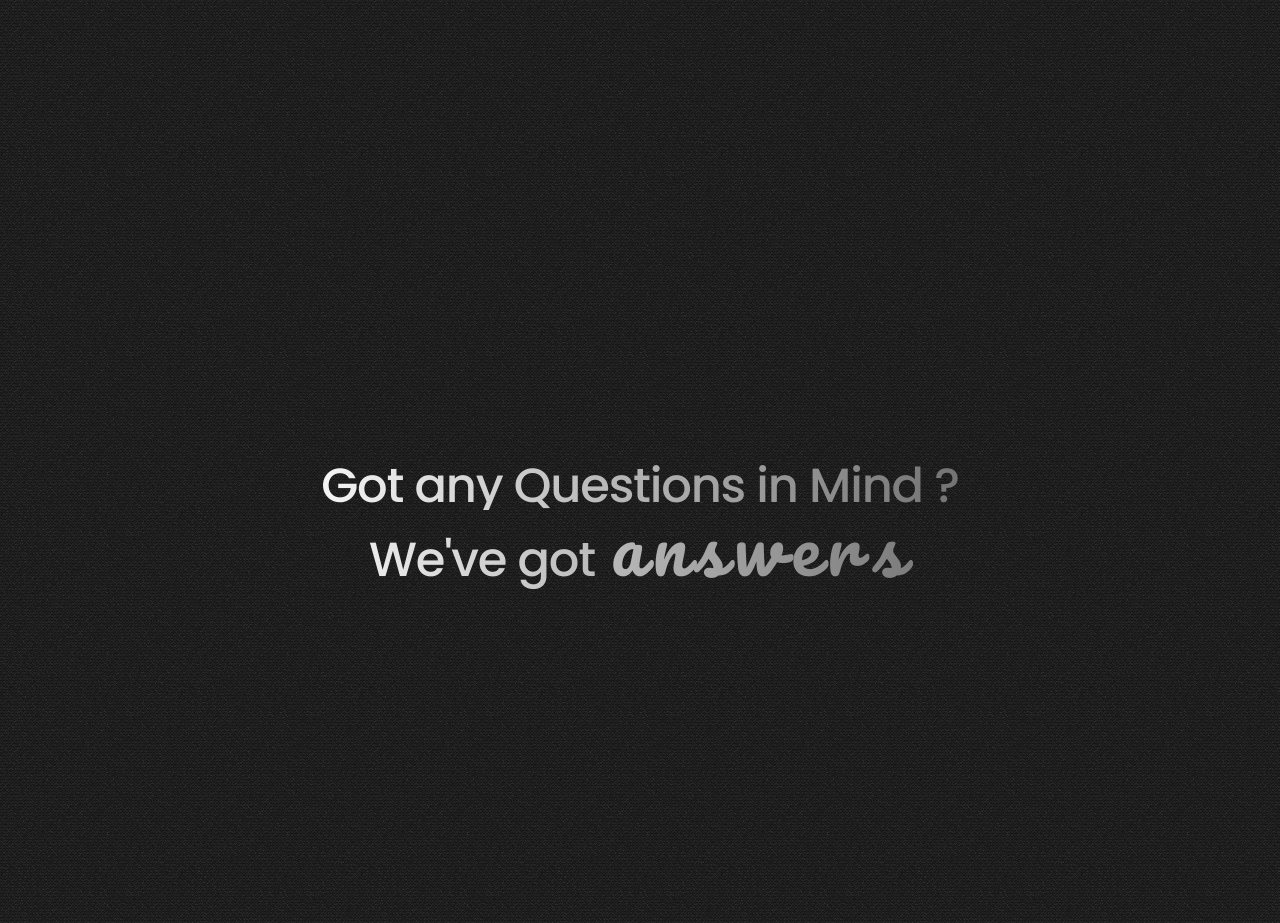
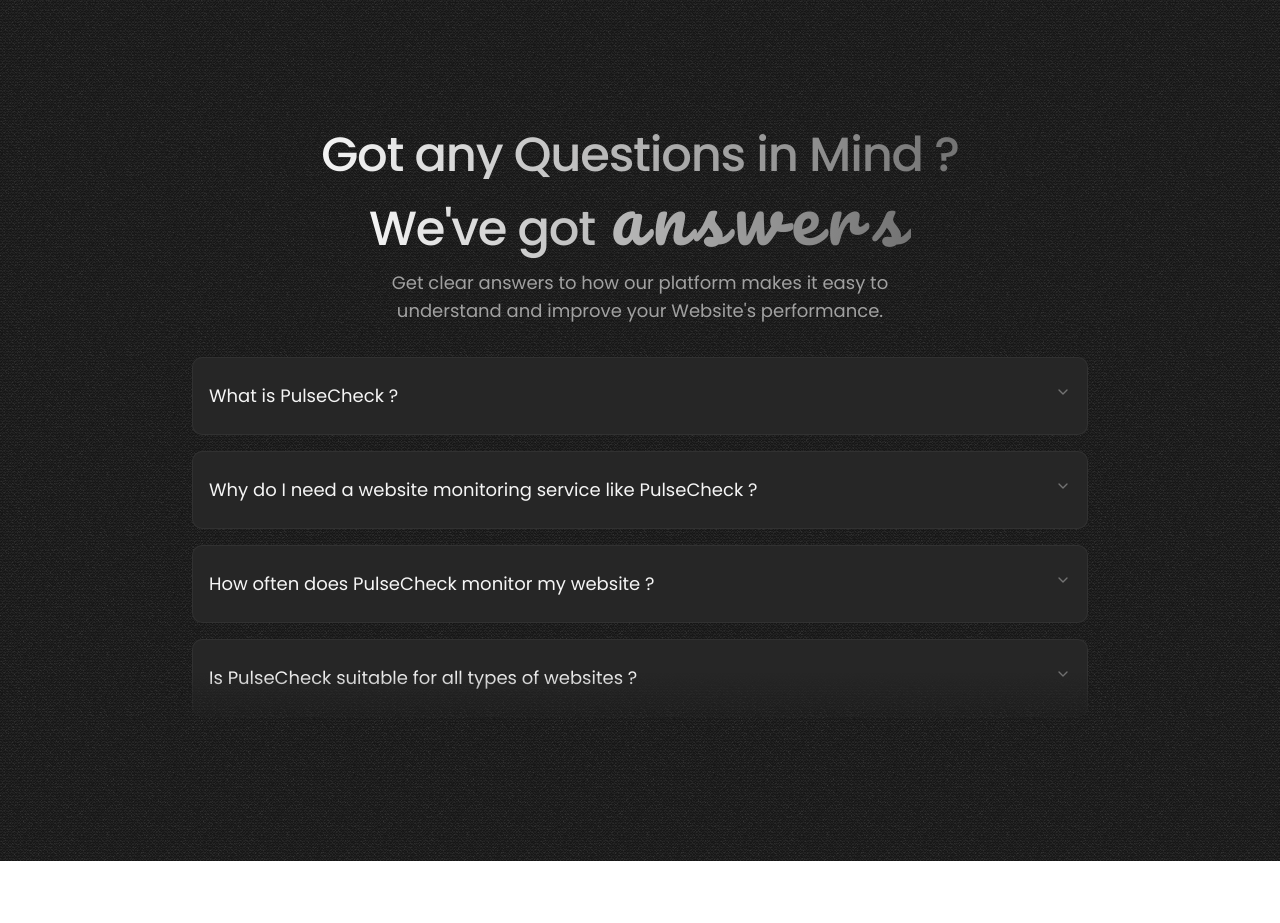
Before and after one commit to SAHILSHANGLOO35/PulseCheck, a Next.js app in the folder apps/frontend/: page / in a window 1280 px wide. Shown: the part 2720-3643 px from the top of the page. After the commit the page ends 3581 px from the top, so only its background shows below. Built offline with nearby package versions, Linux system fonts and the light colour scheme.

Commit message:
Done with the FAQ section

```diff
--- a/apps/frontend/app/page.tsx
+++ b/apps/frontend/app/page.tsx
@@ -3,7 +3,7 @@
 import { Particles } from "@/components/magicui/particles";
 import pulseIcon from "../public/PulseIcon.png";
 import Image from "next/image";
-import { motion } from "motion/react";
+import { motion, type Variants } from "motion/react";
 import {
   LayoutDashboard,
   LayoutDashboardIcon,
@@ -22,6 +22,12 @@
 import Typography from "@mui/material/Typography";
 import PersonIcon from "@mui/icons-material/Person";
 import InsightsIcon from "@mui/icons-material/Insights";
+import {
+  Accordion,
+  AccordionContent,
+  AccordionItem,
+  AccordionTrigger,
+} from "@/components/ui/accordion";
 
 export default function Home() {
   const navItems = [
@@ -34,6 +40,30 @@
   const [hovered, setHovered] = useState<number | null>(null);
   const scrollRef = useRef(null);
   const imageScrollRef = useRef(null);
+
+  const containerVariants: Variants = {
+    hidden: { opacity: 0 },
+    show: {
+      opacity: 1,
+      transition: {
+        staggerChildren: 0.2,
+      },
+    },
+  };
+
+  const itemVariants: Variants = {
+    hidden: { opacity: 0, x: -60 },
+    show: {
+      opacity: 1,
+      x: 0,
+      transition: {
+        type: "spring",
+        stiffness: 50,
+      },
+    },
+  };
+
+  const faqScrollRef = useRef(null);
 
   return (
     <div
@@ -527,7 +557,7 @@
           </div>
         </section>
 
-        <section className="min-h-screen flex items-center pt-32 pb-32 px-28 relative">
+        <section className="min-h-screen flex items-center pt-32 px-28 relative">
           <div className="w-full mx-auto flex flex-col justify-center items-center">
             <div className="flex text-center">
               <h2 className="text-5xl font-medium bg-clip-text bg-gradient-to-r from-neutral-100 to-neutral-500 text-transparent tracking-tight pt-2 pb-8">
@@ -538,7 +568,7 @@
               </h2>
             </div>
             <div
-              className="flex mt-10 w-screen pl-28 items-center"
+              className="flex mt-10 w-screen pl-28 items-center mask-b-from-85%"
               ref={imageScrollRef}
             >
               <div className="flex flex-col">
@@ -698,7 +728,7 @@
                     ease: "easeOut",
                   },
                 }}
-                viewport={{ root: imageScrollRef, amount: 0.3, once: true }}
+                viewport={{ root: imageScrollRef, amount: 0.2, once: true }}
               >
                 <Image
                   src="/Betterstack.jpg"
@@ -713,21 +743,85 @@
         </section>
 
         <section className="min-h-screen flex items-center pt-32 pb-32 px-28 relative">
-          <div className="w-full mx-auto flex flex-col justify-center items-center">
-            <div className="flex flex-col text-center">
+          <div className="w-full mx-auto flex flex-col justify-center items-center mask-b-from-90%">
+            <div className="flex flex-col items-center justify-center pb-8">
               <h2 className="text-5xl font-medium bg-clip-text bg-gradient-to-r from-neutral-100 to-neutral-500 text-transparent tracking-tight pt-2">
                 Got any Questions in Mind ?
               </h2>
-              <div className="flex text-5xl font-medium items-baseline justify-center gap-4 bg-clip-text bg-gradient-to-r from-neutral-100 to-neutral-500 text-transparent tracking-tight pb-2">
+              <div className="flex text-5xl font-medium items-baseline justify-center gap-4 bg-clip-text bg-gradient-to-r from-neutral-100 to-neutral-500 text-transparent tracking-tight pb-4">
                 <span>We've got</span>
                 <span className="text-7xl font-pacifico tracking-widest">
                   answers
                 </span>
               </div>
+              <div className="text-neutral-400 text-lg max-w-xl text-center">
+                Get clear answers to how our platform makes it easy to
+                understand and improve your Website's performance.
+              </div>
             </div>
-            <div>
-              {/* TODO SECTION - ADD ACCORDIAN HERE */}
-            </div>
+            <motion.div
+              className="min-w-4xl max-w-4xl"
+              variants={containerVariants}
+              initial="hidden"
+              whileInView="show"
+              viewport={{ once: true, amount: 0.3 }}
+
+            >
+              <Accordion type="single" collapsible>
+                <motion.div variants={itemVariants}>
+                  <AccordionItem value="item-1">
+                    <AccordionTrigger className="text-neutral-100">
+                      What is PulseCheck ?
+                    </AccordionTrigger>
+                    <AccordionContent className="text-left">
+                      PulseCheck is a website monitoring tool that watches your
+                      site 24/7. If your site goes down, gets slow, or something
+                      stops working, it sends you an alert right away so you can
+                      fix it before your users notice.
+                    </AccordionContent>
+                  </AccordionItem>
+                </motion.div>
+                <motion.div variants={itemVariants}>
+                  <AccordionItem value="item-2">
+                    <AccordionTrigger className="text-neutral-100">
+                      Why do I need a website monitoring service like PulseCheck
+                      ?
+                    </AccordionTrigger>
+                    <AccordionContent>
+                      Your website is important for your business. If it goes
+                      down, you could lose money, hurt your reputation, and
+                      annoy users. PulseCheck keeps you updated on your site's
+                      status so you can keep it running smoothly, fast, and
+                      always available for your visitors.
+                    </AccordionContent>
+                  </AccordionItem>
+                </motion.div>
+                <motion.div variants={itemVariants}>
+                  <AccordionItem value="item-3">
+                    <AccordionTrigger className="text-neutral-100">
+                      How often does PulseCheck monitor my website ?
+                    </AccordionTrigger>
+                    <AccordionContent>
+                      We let you choose how often your website gets checked —
+                      from every minute to longer gaps. Pick the option that
+                      fits your needs and how important your site is.
+                    </AccordionContent>
+                  </AccordionItem>
+                </motion.div>
+                <motion.div variants={itemVariants}>
+                  <AccordionItem value="item-4">
+                    <AccordionTrigger className="text-neutral-100">
+                      Is PulseCheck suitable for all types of websites ?
+                    </AccordionTrigger>
+                    <AccordionContent>
+                      Yes, PulseCheck works for all kinds of websites — whether
+                      it's a small blog, a big online store, or a complex web
+                      app. If it's online, we can monitor it.
+                    </AccordionContent>
+                  </AccordionItem>
+                </motion.div>
+              </Accordion>
+            </motion.div>
           </div>
         </section>
       </div>
--- a/apps/frontend/components/ui/accordion.tsx
+++ b/apps/frontend/components/ui/accordion.tsx
@@ -19,7 +19,7 @@
   return (
     <AccordionPrimitive.Item
       data-slot="accordion-item"
-      className={cn("border-b last:border-b-0", className)}
+      className={cn("border border-white/5 mb-4 px-4 min-w-4xl max-w-4xl bg-neutral-800 rounded-lg", className)}
       {...props}
     />
   )
@@ -31,17 +31,17 @@
   ...props
 }: React.ComponentProps<typeof AccordionPrimitive.Trigger>) {
   return (
-    <AccordionPrimitive.Header className="flex w-full">
+    <AccordionPrimitive.Header className="flex w-full py-2">
       <AccordionPrimitive.Trigger
         data-slot="accordion-trigger"
         className={cn(
-          "focus-visible:border-ring focus-visible:ring-ring/50 flex flex-1 items-start justify-between gap-4 rounded-md py-4 text-left text-sm font-medium transition-all cursor-pointer outline-none hover:underline focus-visible:ring-[3px] disabled:pointer-events-none disabled:opacity-50 [&[data-state=open]>svg]:rotate-180",
+          "focus-visible:border-ring focus-visible:ring-ring/50 flex flex-1 items-start justify-between gap-4 rounded-md py-4 text-left text-lg transition-all cursor-pointer outline-none focus-visible:ring-[3px] disabled:pointer-events-none disabled:opacity-50 [&[data-state=open]>svg]:rotate-180 font-light",
           className
         )}
         {...props}
       >
         {children}
-        <ChevronDownIcon className="text-muted-foreground pointer-events-none size-4 shrink-0 translate-y-0.5 transition-transform duration-200" />
+        <ChevronDownIcon className="text-neutral-500 pointer-events-none size-4 shrink-0 translate-y-0.5 transition-transform duration-200" />
       </AccordionPrimitive.Trigger>
     </AccordionPrimitive.Header>
   )
@@ -55,7 +55,7 @@
   return (
     <AccordionPrimitive.Content
       data-slot="accordion-content"
-      className="data-[state=closed]:animate-accordion-up data-[state=open]:animate-accordion-down overflow-hidden text-sm"
+      className="data-[state=closed]:animate-accordion-up data-[state=open]:animate-accordion-down overflow-hidden text-md text-neutral-400"
       {...props}
     >
       <div className={cn("pt-0 pb-4", className)}>{children}</div>
```
